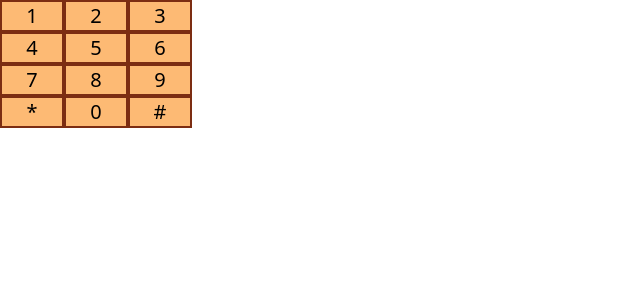
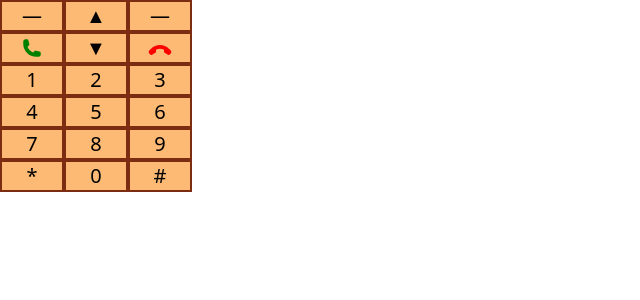
Before and after one commit to kljzndx/key-phone, a Vue app: page / in a window 1280 px wide. Shown: the top 300 px of the page, without its empty margins (0-640 px from the left). Built offline with nearby package versions, Linux system fonts and the light colour scheme.

Commit message:
增加控制按钮

```diff
--- a/src/App.vue
+++ b/src/App.vue
@@ -5,11 +5,38 @@ const inputBtn = "123456789*0#";
 </script>
 
 <template>
-  <div>
-    <ul class="w-48 flex flex-wrap">
-        <li v-for="str of inputBtn" :key="str">
-            <Button :text="str" @pointer-down="console.log(`key-down: ${str}`)" @pointer-up="console.log(`key-up: ${str}`)"></Button>
-        </li>
+  <div class="w-48">
+    <div class="flex flex-wrap">
+      <Button text="LT" #content>—</Button>
+      <Button text="UP" #content>▲</Button>
+      <Button text="RT" #content>—</Button>
+
+      <Button text="LB">
+        <template #content>
+          <svg xmlns="http://www.w3.org/2000/svg" viewBox="0 0 24 24" fill="green" class="size-5 mx-auto my-1">
+            <path fill-rule="evenodd"
+              d="M1.5 4.5a3 3 0 0 1 3-3h1.372c.86 0 1.61.586 1.819 1.42l1.105 4.423a1.875 1.875 0 0 1-.694 1.955l-1.293.97c-.135.101-.164.249-.126.352a11.285 11.285 0 0 0 6.697 6.697c.103.038.25.009.352-.126l.97-1.293a1.875 1.875 0 0 1 1.955-.694l4.423 1.105c.834.209 1.42.959 1.42 1.82V19.5a3 3 0 0 1-3 3h-2.25C8.552 22.5 1.5 15.448 1.5 6.75V4.5Z"
+              clip-rule="evenodd" />
+          </svg>
+        </template>
+      </Button>
+      <Button text="DN" #content>▼</Button>
+      <Button text="RB">
+        <template #content>
+          <svg xmlns="http://www.w3.org/2000/svg" viewBox="0 0 24 24" fill="red" class="size-5 mx-auto my-2 rotate-[135deg]">
+            <path fill-rule="evenodd"
+              d="M1.5 4.5a3 3 0 0 1 3-3h1.372c.86 0 1.61.586 1.819 1.42l1.105 4.423a1.875 1.875 0 0 1-.694 1.955l-1.293.97c-.135.101-.164.249-.126.352a11.285 11.285 0 0 0 6.697 6.697c.103.038.25.009.352-.126l.97-1.293a1.875 1.875 0 0 1 1.955-.694l4.423 1.105c.834.209 1.42.959 1.42 1.82V19.5a3 3 0 0 1-3 3h-2.25C8.552 22.5 1.5 15.448 1.5 6.75V4.5Z"
+              clip-rule="evenodd" />
+          </svg>
+        </template>
+      </Button>
+    </div>
+
+    <ul class="flex flex-wrap">
+      <li v-for="str of inputBtn" :key="str">
+        <Button :text="str" @pointer-down="console.log(`key-down: ${str}`)"
+          @pointer-up="console.log(`key-up: ${str}`)"></Button>
+      </li>
     </ul>
   </div>
 </template>
```
